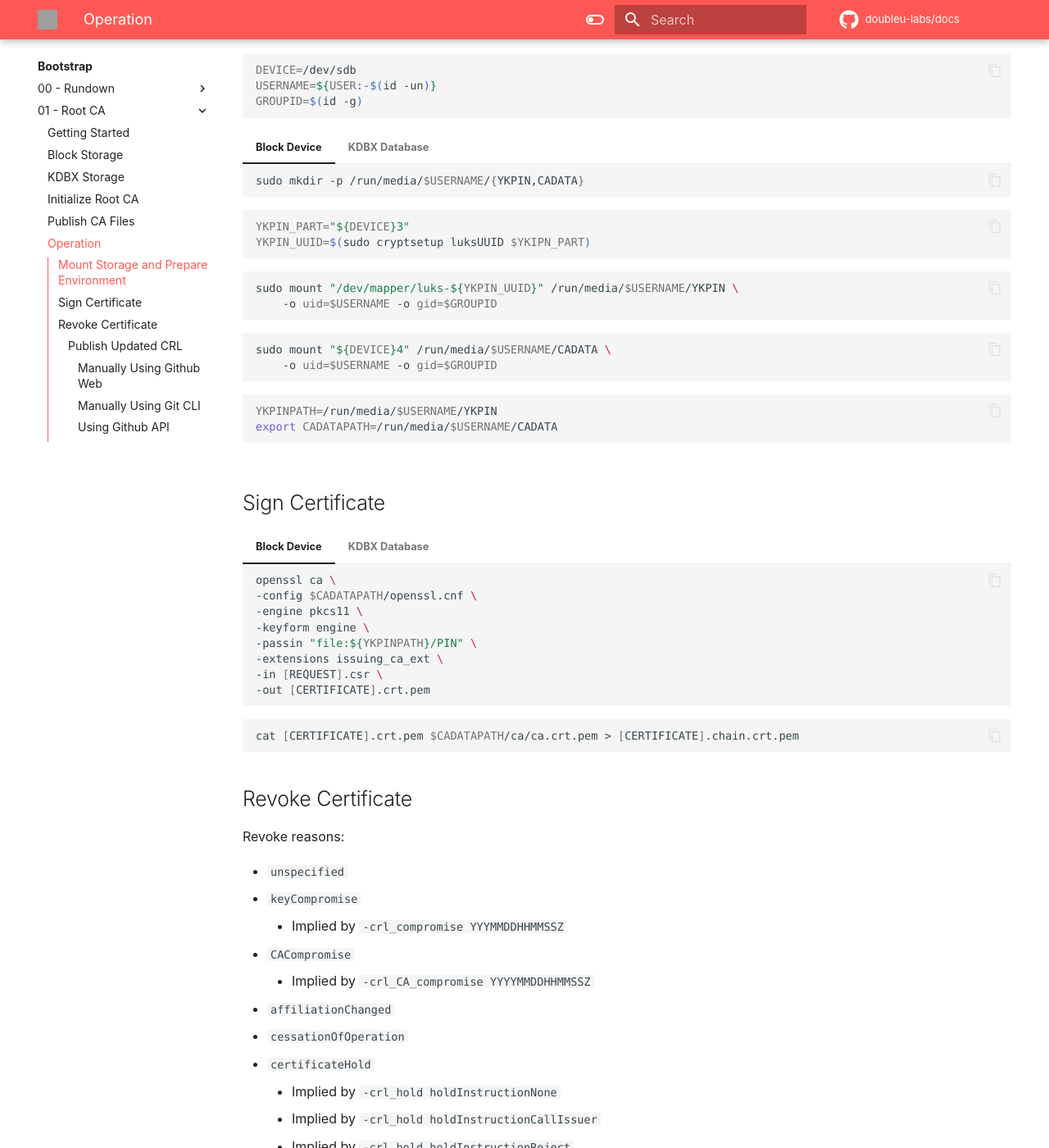
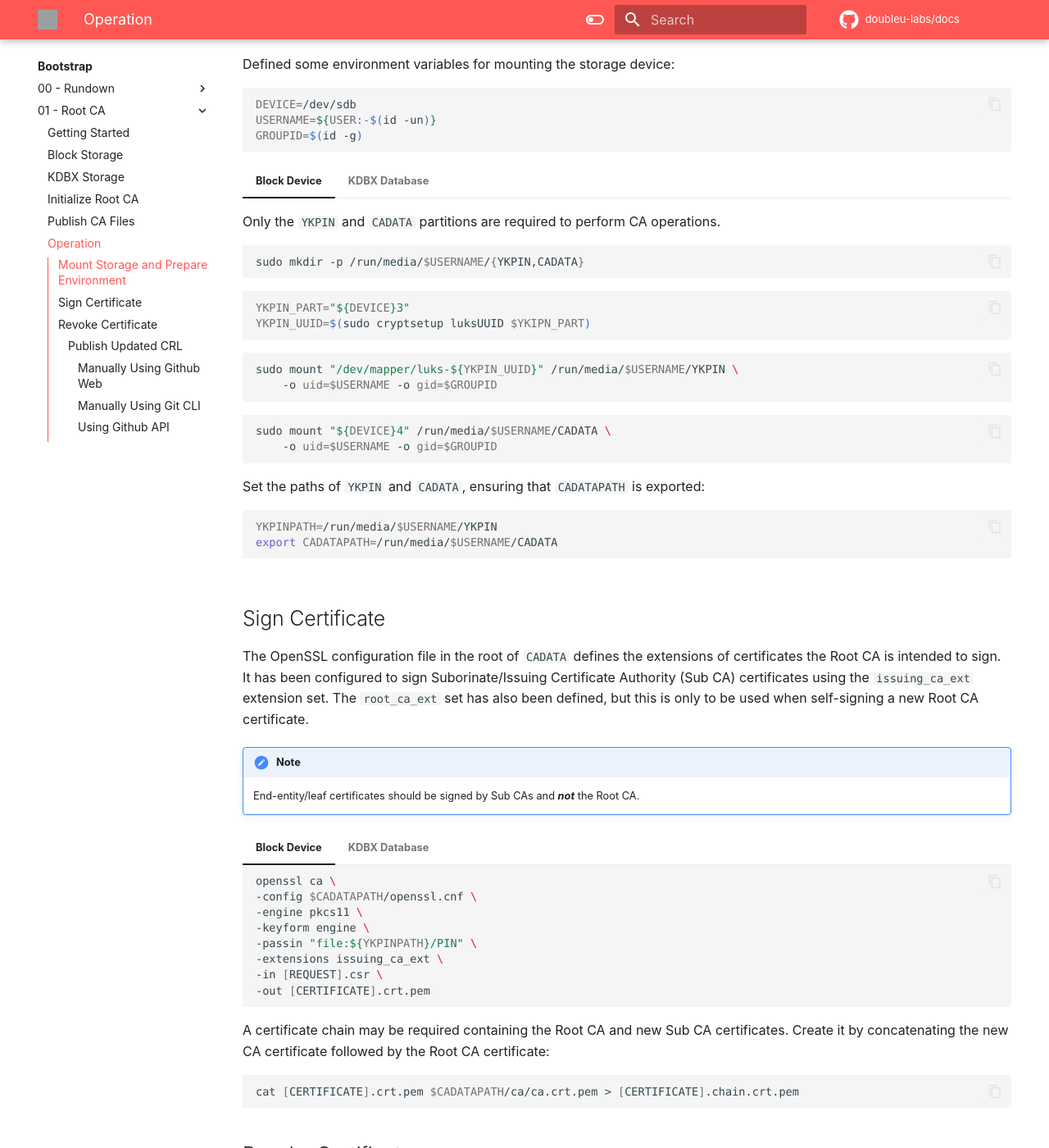
Before and after one commit to doubleu-labs/docs, an MkDocs documentation site: the page built from docs/bootstrap/01-root-ca/operation.md, in a window 1280 px wide and 1400 px high, scrolled down 213 px. Shown: the whole window at 82% size. Built offline with MkDocs 1.6.1 and Material for MkDocs 9.7.7, drawn with Linux system fonts in a browser that asks for light colours; comment, search, counter and statistics services are not loaded; grey boxes are pictures that could not be loaded.

Commit message:
added explainations to operation sections

````diff
--- a/docs/bootstrap/01-root-ca/operation.md
+++ b/docs/bootstrap/01-root-ca/operation.md
@@ -1,6 +1,8 @@
 # Operation
 
 ## Mount Storage and Prepare Environment
+
+Defined some environment variables for mounting the storage device:
 
 ```sh
 DEVICE=/dev/sdb
@@ -9,6 +11,9 @@ GROUPID=$(id -g)
 ```
 
 === "Block Device"
+
+    Only the `YKPIN` and `CADATA` partitions are required to perform CA
+    operations.
 
     ```sh
     sudo mkdir -p /run/media/$USERNAME/{YKPIN,CADATA}
@@ -29,12 +34,19 @@ GROUPID=$(id -g)
         -o uid=$USERNAME -o gid=$GROUPID
     ```
 
+    Set the paths of `YKPIN` and `CADATA`, ensuring that `CADATAPATH` is
+    exported:
+
     ```sh
     YKPINPATH=/run/media/$USERNAME/YKPIN
     export CADATAPATH=/run/media/$USERNAME/CADATA
     ```
 
 === "KDBX Database"
+
+    Only the device containing `CADATA` is required. The Linux Kernel Key
+    Retention Service will be used to load the YubiKey PIN into a temporary
+    keyring session.
 
     ```sh
     sudo mkdir -p /run/media/$USERNAME/CADATA
@@ -45,9 +57,13 @@ GROUPID=$(id -g)
         -o uid=$USERNAME -o gid=$GROUPID
     ```
 
+    Export the path of `CADATA` as `CADATAPATH`:
+
     ```sh
     export CADATAPATH=/run/media/$USERNAME/CADATA
     ```
+
+    Create a new temporary keyring session to store the YubiKey PIN:
 
     === "Default Shell"
 
@@ -61,6 +77,9 @@ GROUPID=$(id -g)
         SHELL=/bin/zsh keyctl shell
         ```
 
+    Load the YubiKey PIN from the `yubikey.kdbx` database and store the keyring
+    identifier as `KEYID_YKPIN`:
+
     ```sh
     KEYID_YKPIN=$(
         keepassxc-cli attachment-import --stdout \
@@ -72,6 +91,16 @@ GROUPID=$(id -g)
     ```
 
 ## Sign Certificate
+
+The OpenSSL configuration file in the root of `CADATA` defines the extensions of
+certificates the Root CA is intended to sign. It has been configured to  sign
+Suborinate/Issuing Certificate Authority (Sub CA) certificates using the
+`issuing_ca_ext` extension set. The `root_ca_ext` set has also been defined, but
+this is only to be used when self-signing a new Root CA certificate.
+
+!!! note
+    End-entity/leaf certificates should be signed by Sub CAs and ***not*** the
+    Root CA.
 
 === "Block Device"
 
@@ -98,6 +127,10 @@ GROUPID=$(id -g)
     -in [REQUEST].csr \
     -out [CERTIFICATE].crt.pem
     ```
+
+A certificate chain may be required containing the Root CA and new Sub CA
+certificates. Create it by concatenating the new CA certificate followed by the
+Root CA certificate:
 
 ```sh
 cat [CERTIFICATE].crt.pem $CADATAPATH/ca/ca.crt.pem > [CERTIFICATE].chain.crt.pem
````
